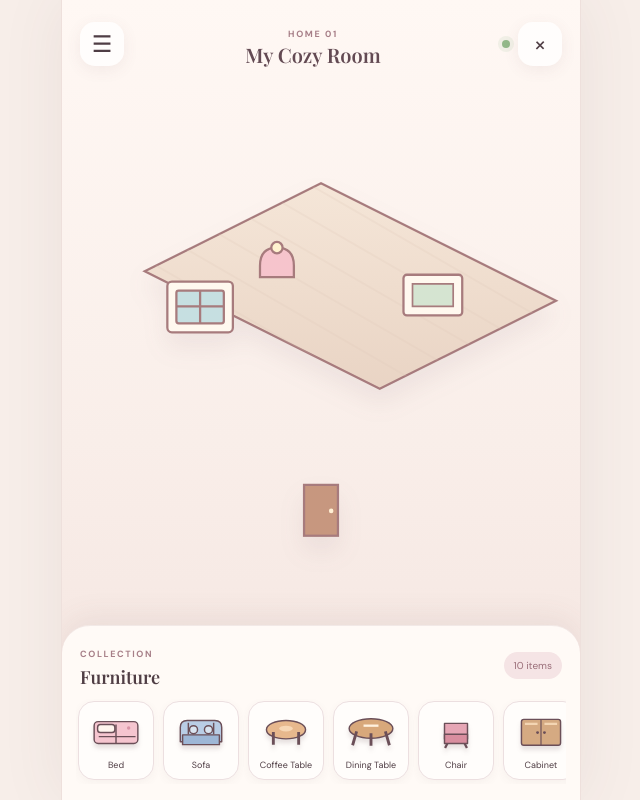
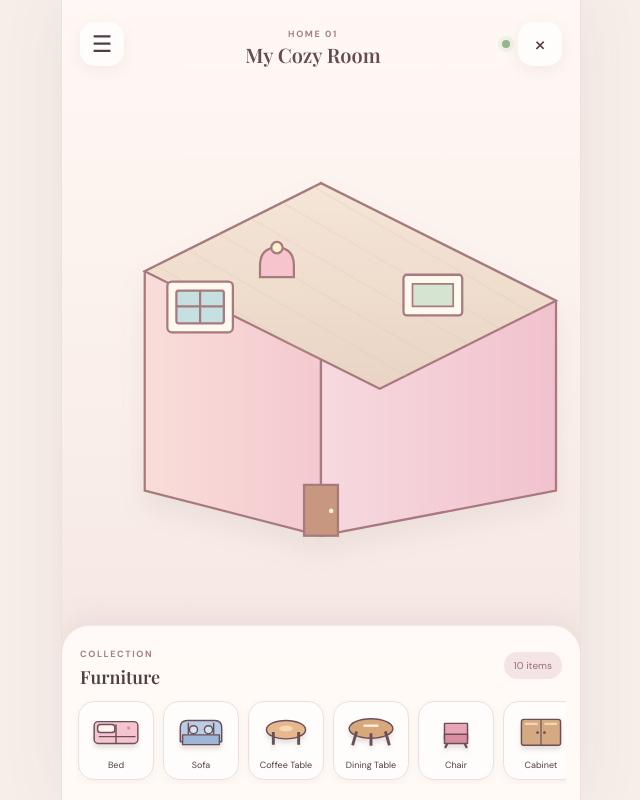
Before and after one commit to summour/decor, a React (Vite) app: page / in a window 1280 px wide. Shown: the whole page, without its empty margins (319-959 px from the left). Built offline with nearby package versions, Linux system fonts and the light colour scheme.

Commit message:
Fix SVG rendering and pointer event types

```diff
--- a/src/Room.tsx
+++ b/src/Room.tsx
@@ -1,5 +1,6 @@
+import type { PointerEvent } from 'react'
 import type { FurnitureDefinition, PlacedFurniture } from './types'
-import { CELL_H, CELL_W, getFurnitureDepth, getRotatedSize, isoToScreen, screenToIso, snapToGrid } from './iso'
+import { CELL_H, CELL_W, getFurnitureDepth, getRotatedSize, screenToIso, snapToGrid } from './iso'
 import { ROOM_HEIGHT, ROOM_WIDTH } from './data'
 import { Furniture } from './Furniture'
 
@@ -21,7 +22,21 @@ export function Room({ furniture, definitions, selectedId, onSelect, onMove }: P
     `${ORIGIN.x - ROOM_HEIGHT * CELL_W / 2},${ORIGIN.y + ROOM_HEIGHT * CELL_H / 2}`,
   ].join(' ')
 
-  const handlePointerDown = (event: React.PointerEvent, item: PlacedFurniture) => {
+  const leftWallPoints = [
+    `${ORIGIN.x},${ORIGIN.y}`,
+    `${ORIGIN.x - ROOM_HEIGHT * CELL_W / 2},${ORIGIN.y + ROOM_HEIGHT * CELL_H / 2}`,
+    `${ORIGIN.x - ROOM_HEIGHT * CELL_W / 2},310`,
+    `208,350`,
+  ].join(' ')
+
+  const rightWallPoints = [
+    `${ORIGIN.x},${ORIGIN.y}`,
+    `${ORIGIN.x + ROOM_WIDTH * CELL_W / 2},${ORIGIN.y + ROOM_WIDTH * CELL_H / 2}`,
+    `${ORIGIN.x + ROOM_WIDTH * CELL_W / 2},310`,
+    `208,350`,
+  ].join(' ')
+
+  const handlePointerDown = (event: PointerEvent, item: PlacedFurniture) => {
     event.stopPropagation()
     const target = event.currentTarget as HTMLElement
     target.setPointerCapture(event.pointerId)
@@ -30,19 +45,19 @@ export function Room({ furniture, definitions, selectedId, onSelect, onMove }: P
     const start = { x: event.clientX, y: event.clientY }
     const startPosition = { ...item.position }
 
-    const move = (moveEvent: PointerEvent) => {
+    const move = (moveEvent: globalThis.PointerEvent) => {
       const dx = moveEvent.clientX - start.x
       const dy = moveEvent.clientY - start.y
       const isoDelta = screenToIso({ x: dx, y: dy }, { x: 0, y: 0 })
       onMove(item.instanceId, startPosition.x + isoDelta.x, startPosition.y + isoDelta.y)
     }
     const up = () => {
-      target.releasePointerCapture(event.pointerId)
+      if (target.hasPointerCapture(event.pointerId)) target.releasePointerCapture(event.pointerId)
       window.removeEventListener('pointermove', move)
       window.removeEventListener('pointerup', up)
     }
     window.addEventListener('pointermove', move)
-    window.addEventListener('pointerup', up)
+    window.addEventListener('pointerup', up, { once: true })
   }
 
   return (
@@ -54,8 +69,8 @@ export function Room({ furniture, definitions, selectedId, onSelect, onMove }: P
           <linearGradient id="wallRight" x1="0" x2="1"><stop offset="0" stopColor="#f7d9df"/><stop offset="1" stopColor="#f1c2ce"/></linearGradient>
           <pattern id="floorPattern" width="26" height="26" patternUnits="userSpaceOnUse" patternTransform="rotate(30)"><path d="M0 13h26" stroke="#dfc7b7" strokeWidth="1" opacity=".45"/></pattern>
         </defs>
-        <polygon points="${ORIGIN.x},${ORIGIN.y} ${ORIGIN.x - ROOM_HEIGHT * CELL_W / 2},${ORIGIN.y + ROOM_HEIGHT * CELL_H / 2} ${ORIGIN.x - ROOM_HEIGHT * CELL_W / 2},310 208,350" fill="url(#wallLeft)" stroke="#a77b7d" strokeWidth="2"/>
-        <polygon points="${ORIGIN.x},${ORIGIN.y} ${ORIGIN.x + ROOM_WIDTH * CELL_W / 2},${ORIGIN.y + ROOM_WIDTH * CELL_H / 2} ${ORIGIN.x + ROOM_WIDTH * CELL_W / 2},310 208,350" fill="url(#wallRight)" stroke="#a77b7d" strokeWidth="2"/>
+        <polygon points={leftWallPoints} fill="url(#wallLeft)" stroke="#a77b7d" strokeWidth="2"/>
+        <polygon points={rightWallPoints} fill="url(#wallRight)" stroke="#a77b7d" strokeWidth="2"/>
         <polygon points={floorPoints} fill="url(#floor)" stroke="#a77b7d" strokeWidth="2"/>
         <polygon points={floorPoints} fill="url(#floorPattern)" opacity=".8"/>
         <g className="wall-decor">
@@ -77,7 +92,6 @@ export function Room({ furniture, definitions, selectedId, onSelect, onMove }: P
           .map((item) => {
             const definition = definitions.get(item.furnitureId)
             if (!definition) return null
-            const size = getRotatedSize(definition.width, definition.height, item.rotation)
             const position = snapToGrid(item.position)
             return <Furniture key={item.instanceId} item={{ ...item, position }} definition={definition} origin={ORIGIN} selected={selectedId === item.instanceId} onPointerDown={handlePointerDown} />
           })}
```
